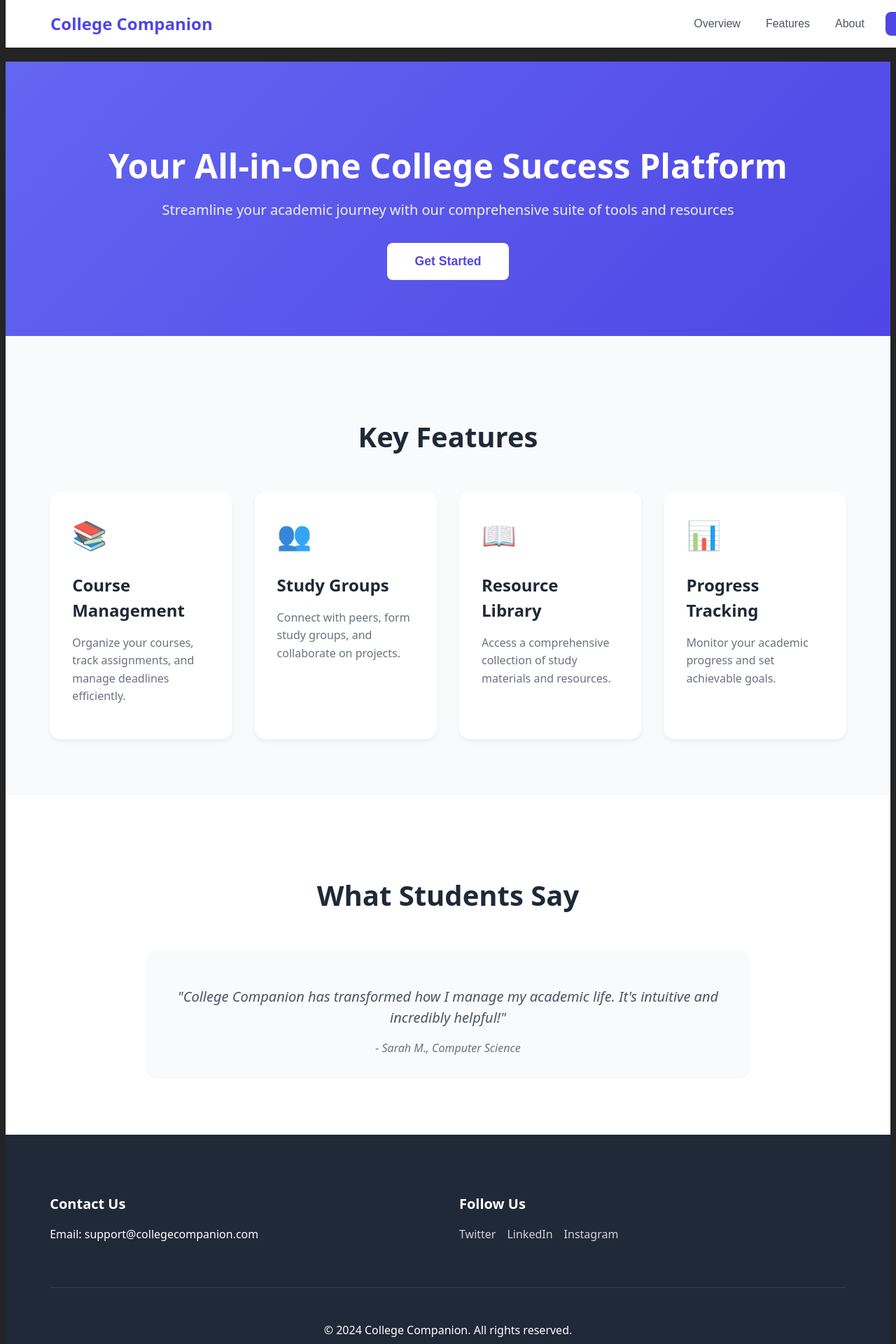
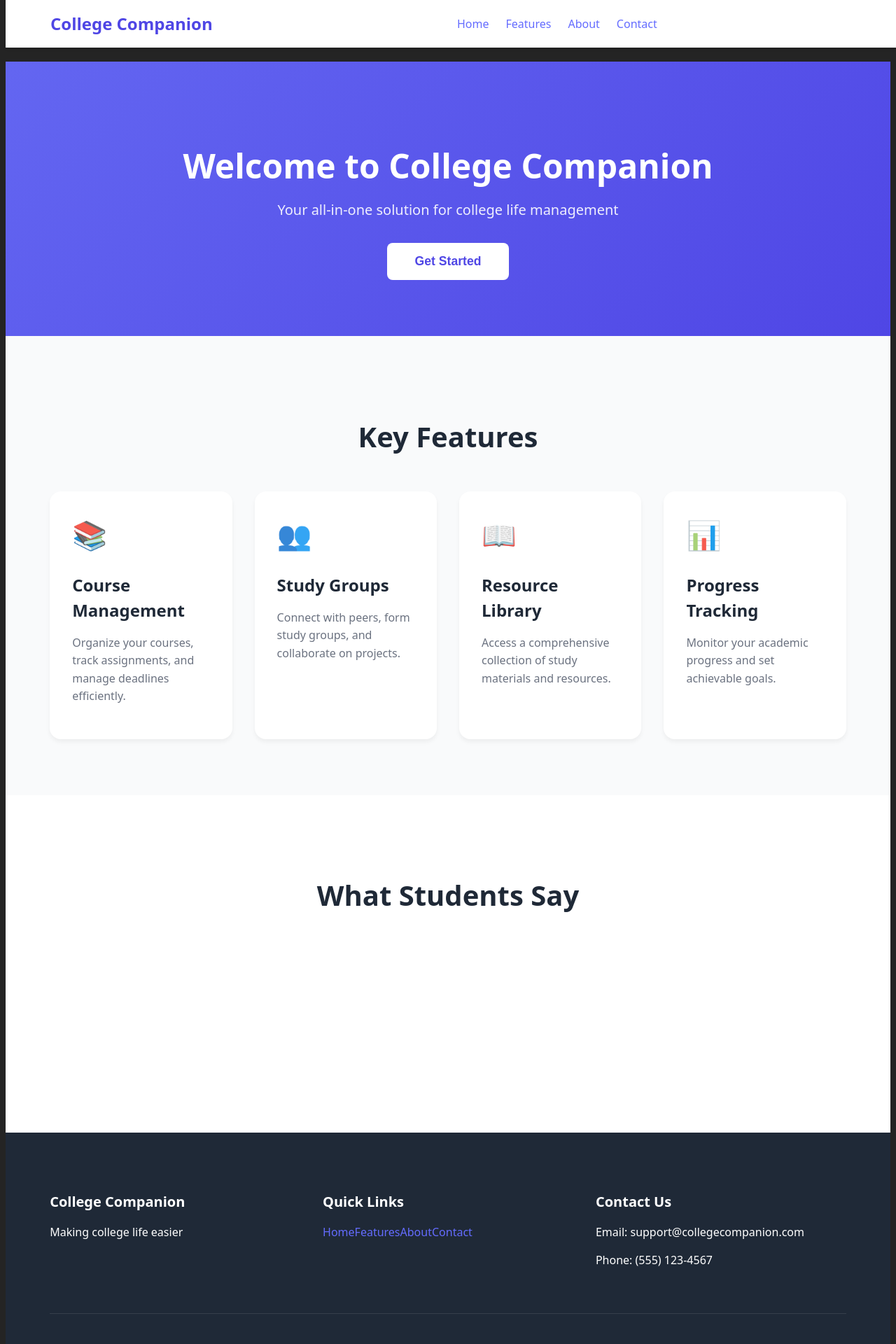
Before and after one commit to LN247/college-companion, a React (Vite) app: page / in a window 1280 px wide. Shown: the top 1920 px of the page at 70% size. Built offline with nearby package versions, Linux system fonts and the light colour scheme; no server answers.

Commit message:
Fixing routing configuration and navigation paths

```diff
--- a/package.json
+++ b/package.json
@@ -7,9 +7,11 @@
     "@react-oauth/google": "^0.12.2",
     "@vitejs/plugin-react": "^4.4.1",
     "axios": "^1.9.0",
+    "framer-motion": "^12.12.1",
     "jwt-decode": "^4.0.0",
     "react": "^18.2.0",
     "react-dom": "^18.2.0",
+    "react-icons": "^5.5.0",
     "react-router-dom": "^7.6.0",
     "vite": "^6.3.5"
   },
--- a/src/App.jsx
+++ b/src/App.jsx
@@ -7,17 +7,15 @@ import { BrowserRouter as Router, Route, Routes } from "react-router-dom";
 
 function App() {
   return (
-    <div>
     <Router>
       <Routes>
         <Route path="/" element={<Homepage />} />
-          <Route path="/login" element={<LoginForm />} />
-          <Route path="/signup" element={<SignupForm />} />
+        <Route path="/auth/login" element={<LoginForm />} />
+        <Route path="/auth/signup" element={<SignupForm />} />
         <Route path="/404" element={<Notfound />} />
         <Route path="*" element={<Notfound />} />
       </Routes>
     </Router>
-    </div>
   );
 }
 
--- a/src/main.jsx
+++ b/src/main.jsx
@@ -1,11 +1,14 @@
 import { StrictMode } from 'react'
 import { createRoot } from 'react-dom/client'
+import { GoogleOAuthProvider } from '@react-oauth/google'
+import App from './App.jsx'
 import './index.css'
-import App from './App.jsx'
-import { GoogleOAuthProvider } from '@react-oauth/google'
+
+const GOOGLE_CLIENT_ID = import.meta.env.VITE_GOOGLE_CLIENT_ID || 'your-client-id-here';
+
 createRoot(document.getElementById('root')).render(
   <StrictMode>
-    <GoogleOAuthProvider clientId={import.meta.env.VITE_GOOGLE_CLIENT_ID}>
+    <GoogleOAuthProvider clientId={GOOGLE_CLIENT_ID}>
       <App />
     </GoogleOAuthProvider>
   </StrictMode>,
--- a/src/pages/Homepage.jsx
+++ b/src/pages/Homepage.jsx
@@ -1,6 +1,9 @@
 import React, { useState, useEffect } from 'react';
 import { useNavigate } from 'react-router-dom';
 import '../Styles/Homepage.css';
+import { Link } from 'react-router-dom';
+import { FaUser, FaBell, FaEnvelope, FaSearch } from 'react-icons/fa';
+import { motion } from 'framer-motion';
 
 const Homepage = () => {
   const navigate = useNavigate();
@@ -38,6 +41,10 @@ const Homepage = () => {
     }
   ];
 
+  const handleGetStarted = () => {
+    navigate('/auth/login');
+  };
+
   if (isLoading) {
     return (
       <div className="loading-container">
@@ -52,42 +59,83 @@ const Homepage = () => {
       <nav className="navbar">
         <div className="logo">College Companion</div>
         <div className="nav-links">
-          <button onClick={() => setActiveSection('overview')}>Overview</button>
-          <button onClick={() => setActiveSection('features')}>Features</button>
-          <button onClick={() => setActiveSection('about')}>About</button>
-          <button className="login-btn" onClick={() => navigate('/login')}>Login</button>
+          <Link to="/">Home</Link>
+          <Link to="/features">Features</Link>
+          <Link to="/about">About</Link>
+          <Link to="/contact">Contact</Link>
+        </div>
+        <div className="nav-icons">
+          <FaSearch className="icon" />
+          <FaBell className="icon" />
+          <FaEnvelope className="icon" />
+          <FaUser className="icon" onClick={() => navigate('/auth/login')} />
         </div>
       </nav>
 
       <main className="main-content">
         <section className="hero-section">
-          <h1>Your All-in-One College Success Platform</h1>
-          <p>Streamline your academic journey with our comprehensive suite of tools and resources</p>
-          <button className="cta-button" onClick={() => navigate('/signup')}>
-            Get Started
-          </button>
+          <motion.div
+            className="hero-content"
+            initial={{ opacity: 0, y: 20 }}
+            animate={{ opacity: 1, y: 0 }}
+            transition={{ duration: 0.8 }}
+          >
+            <h1>Welcome to College Companion</h1>
+            <p>Your all-in-one solution for college life management</p>
+            <motion.button
+              className="cta-button"
+              whileHover={{ scale: 1.05 }}
+              whileTap={{ scale: 0.95 }}
+              onClick={handleGetStarted}
+            >
+              Get Started
+            </motion.button>
+          </motion.div>
         </section>
 
         <section className="features-section">
           <h2>Key Features</h2>
           <div className="features-grid">
             {features.map((feature, index) => (
-              <div key={index} className="feature-card">
+              <motion.div
+                key={index}
+                className="feature-card"
+                whileHover={{ scale: 1.05 }}
+                initial={{ opacity: 0, y: 20 }}
+                animate={{ opacity: 1, y: 0 }}
+                transition={{ duration: 0.5, delay: index * 0.1 }}
+              >
                 <div className="feature-icon">{feature.icon}</div>
                 <h3>{feature.title}</h3>
                 <p>{feature.description}</p>
-              </div>
+              </motion.div>
             ))}
           </div>
         </section>
 
         <section className="testimonials-section">
           <h2>What Students Say</h2>
-          <div className="testimonials-slider">
-            <div className="testimonial">
-              <p>"College Companion has transformed how I manage my academic life. It's intuitive and incredibly helpful!"</p>
-              <cite>- Sarah M., Computer Science</cite>
-            </div>
+          <div className="testimonial-grid">
+            <motion.div
+              className="testimonial-card"
+              whileHover={{ scale: 1.05 }}
+              initial={{ opacity: 0, y: 20 }}
+              animate={{ opacity: 1, y: 0 }}
+              transition={{ duration: 0.5 }}
+            >
+              <p>"College Companion has made managing my academic life so much easier!"</p>
+              <h4>- Sarah M.</h4>
+            </motion.div>
+            <motion.div
+              className="testimonial-card"
+              whileHover={{ scale: 1.05 }}
+              initial={{ opacity: 0, y: 20 }}
+              animate={{ opacity: 1, y: 0 }}
+              transition={{ duration: 0.5, delay: 0.2 }}
+            >
+              <p>"The study group feature helped me ace my finals!"</p>
+              <h4>- John D.</h4>
+            </motion.div>
           </div>
         </section>
       </main>
@@ -95,16 +143,20 @@ const Homepage = () => {
       <footer className="footer">
         <div className="footer-content">
           <div className="footer-section">
+            <h3>College Companion</h3>
+            <p>Making college life easier</p>
+          </div>
+          <div className="footer-section">
+            <h3>Quick Links</h3>
+            <Link to="/">Home</Link>
+            <Link to="/features">Features</Link>
+            <Link to="/about">About</Link>
+            <Link to="/contact">Contact</Link>
+          </div>
+          <div className="footer-section">
             <h3>Contact Us</h3>
             <p>Email: support@collegecompanion.com</p>
-          </div>
-          <div className="footer-section">
-            <h3>Follow Us</h3>
-            <div className="social-links">
-              <a href="#" target="_blank" rel="noopener noreferrer">Twitter</a>
-              <a href="#" target="_blank" rel="noopener noreferrer">LinkedIn</a>
-              <a href="#" target="_blank" rel="noopener noreferrer">Instagram</a>
-            </div>
+            <p>Phone: (555) 123-4567</p>
           </div>
         </div>
         <div className="footer-bottom">
--- a/vite.config.js
+++ b/vite.config.js
@@ -1,17 +1,12 @@
 import { defineConfig } from 'vite'
 import react from '@vitejs/plugin-react'
 
-
-
-// https://vite.dev/config/
+// https://vitejs.dev/config/
 export default defineConfig({
   plugins: [react()],
   server: {
-    host: '0.0.0.0',
     port: 5173,
-    strictPort: true,
-    hmr: {
-      clientPort: 443,
-    },
+    open: true, // Automatically open browser
+    host: true, // Listen on all addresses
   },
 })
```
Also changed, not shown: 1 other file (tests, documents, lock files or other folders). Lines whose indentation alone changed are shown as unchanged.
